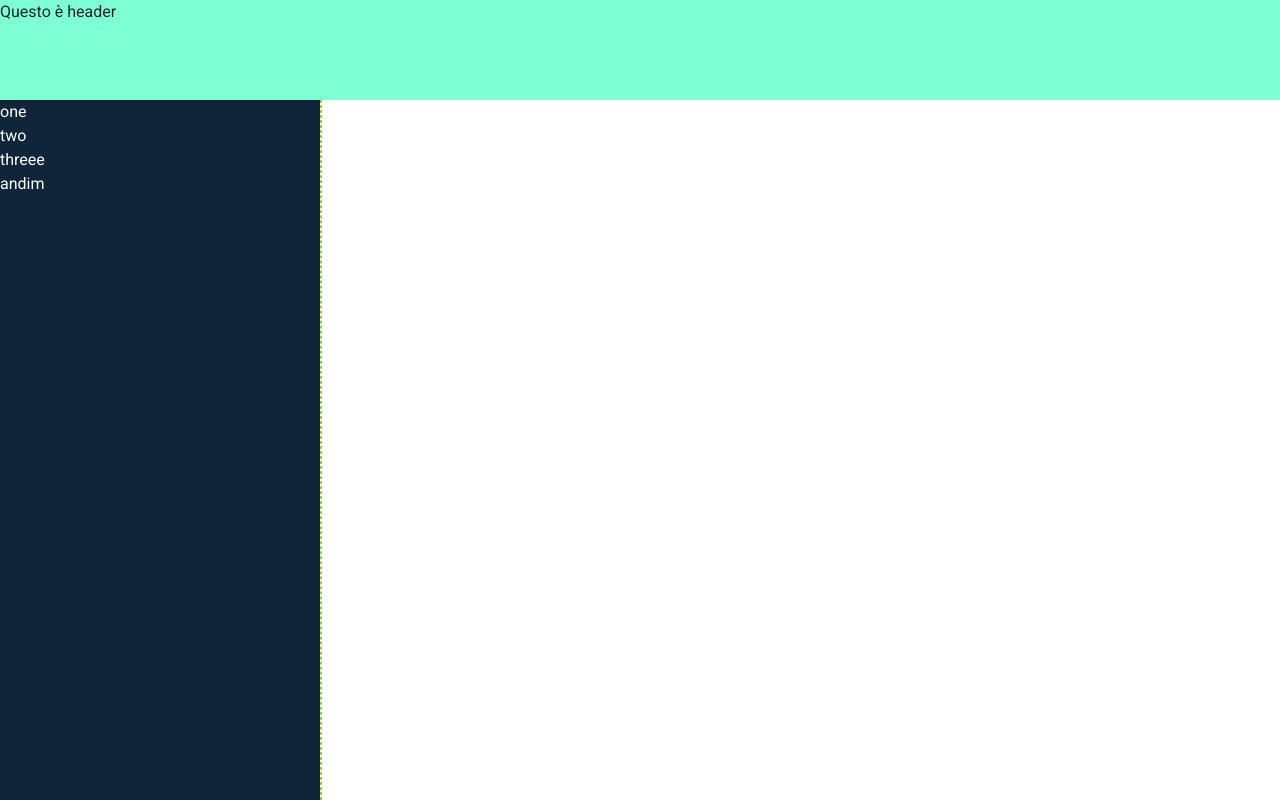
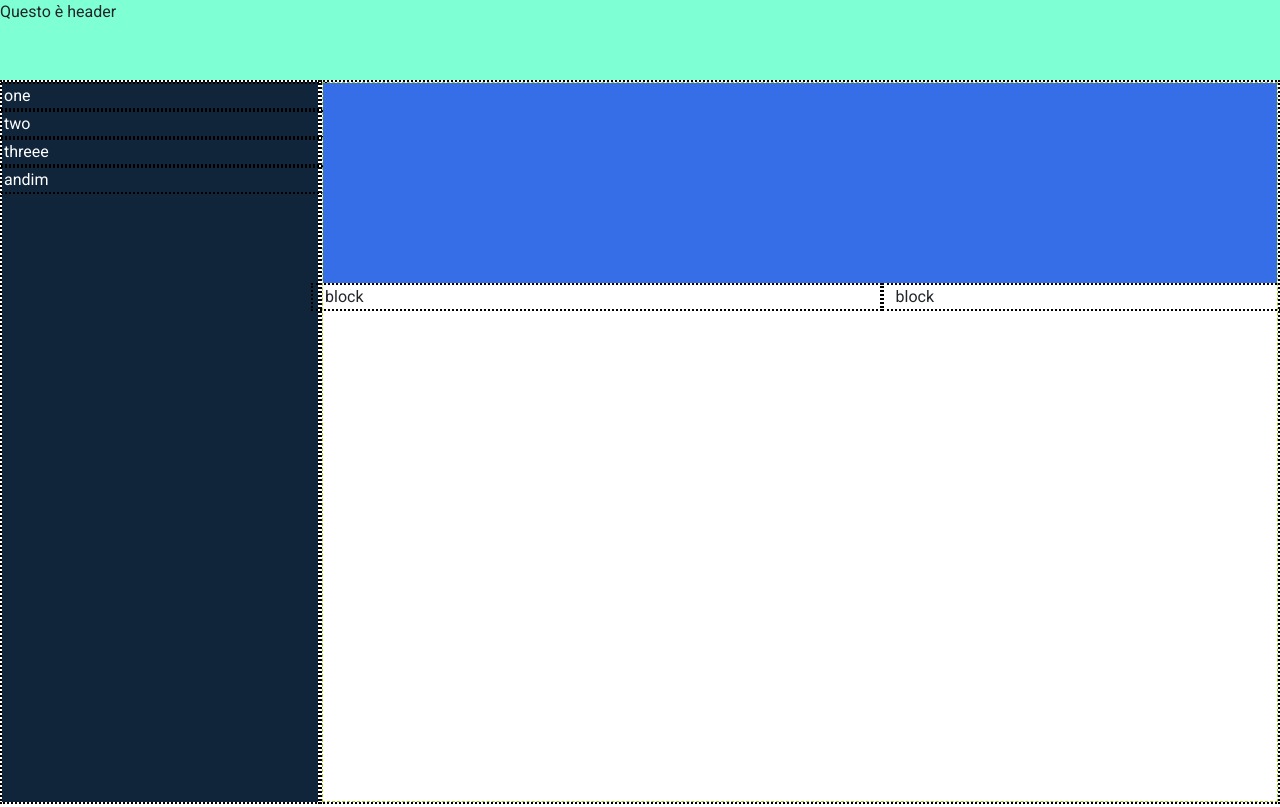
Before and after one commit to AlessandraMartera/html-css-bootstrap-dashboard, a plain HTML site: page index.html in a window 1280 px wide. Drawn offline with nearby package versions, Linux system fonts and the light colour scheme.

Commit message:
macro main, jumbo and block

```diff
--- a/css/style.css
+++ b/css/style.css
@@ -6,24 +6,32 @@ body {
 }
 
 .main_page {
-    height: calc( 100vh - 100px );
+    height: calc( 100vh - 80px );
 }
 
 /* header */
+header{
+    height: 80px;
+}
 
 /* Main Page */
 nav {
     background-color: #10243a;
-    height: calc( 100vh - 100px );
+    height: calc( 100vh - 80px );
     color: #fff;
 }
 
-main {
-    height: calc( 100vh - 100px );
-    display: inline-block;
+/* action page */
+#jumbo {
+    height: 200px;
+    background-color: #356ee7;
 }
 
-main
+main {
+    height: calc( 100vh - 80px );
+}
+
+
 /* Debug */
 [class*="col"] {
     border: 2px dotted #000;
@@ -35,7 +43,6 @@ main
 }
 
 header {
-    min-height: 100px;
     background-color: aquamarine;
 }
 
--- a/index.html
+++ b/index.html
@@ -17,6 +17,7 @@
     <link rel="stylesheet" href="css/mediaquery.css">
     <title>Booolean dashboard</title>
 </head>
+
 <body>
     <div class="container-fluid gx-0">
 
@@ -34,7 +35,11 @@
                         <div class="row">
                             <div class="col-12">one</div>
                             <div class="col-12">two</div>
-                            <div class="col-12">threee</div>
+                            <div class="col-12">
+                                <div>
+                                    threee
+                                </div>
+                            </div>
                             <div class="col-12">andim</div>
                         </div>
 
@@ -44,8 +49,23 @@
                 <!-- MAin of the page -->
                 <div class="col-9">
                     <main>
+                        <section id="jumbo">
 
+                        </section>
+
+                        <section>
+                            <div class="row">
+                                <div class="col-12 col-lg-7">
+                                    block
+                                </div>
+                                <div class="col-12 col-lg-5">
+                                    block
+                                </div>
+                            </div>
+                        </section>
                     </main>
+
+
                 </div>
             </div>
 
```
